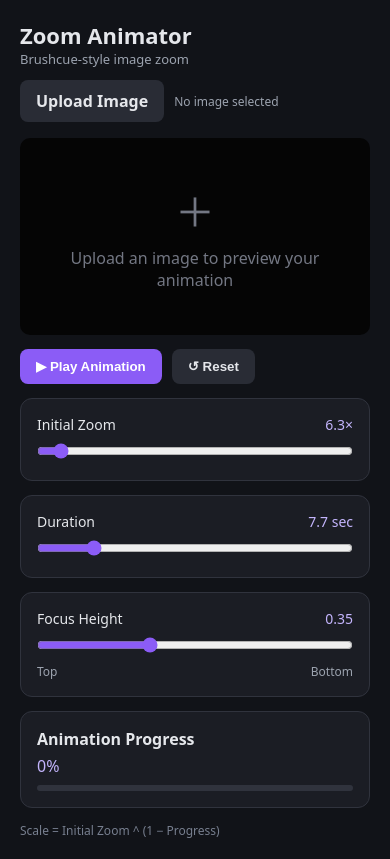
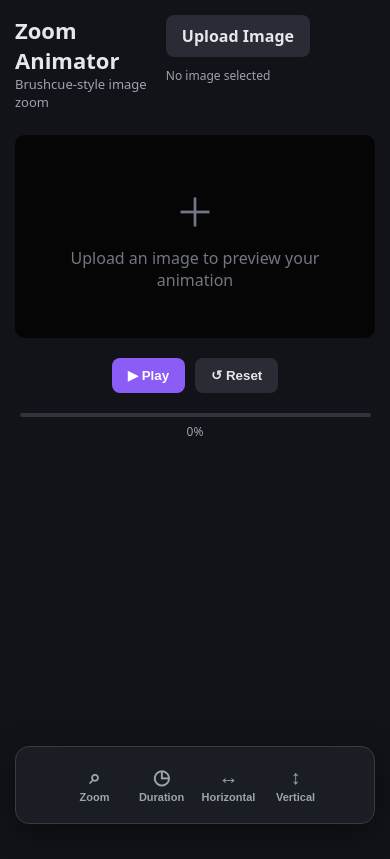
Before and after one commit to atomic12321/zoomything, a plain HTML site: page index.html in a window 390 px wide. Both pictures are taken after a click on the button "↺ Reset". Drawn offline with Linux system fonts and the light colour scheme.

Commit message:
Refactor index.html for improved layout and styling
Updated the HTML structure and styles for the Brushcue Zoom Animator application, enhancing layout and responsiveness.

```diff
--- a/index.html
+++ b/index.html
@@ -17,21 +17,27 @@
             color: #e5e7eb;
             font-family: system-ui, sans-serif;
             min-height: 100vh;
-            padding: 20px;
+            overflow-x: hidden;
         }
 
         .app {
-            max-width: 900px;
-            margin: auto;
+            width: 100%;
+            min-height: 100vh;
+            display: flex;
+            flex-direction: column;
+            align-items: center;
+            padding: 24px;
+            padding-bottom: 150px;
         }
 
         .header {
+            width: 100%;
+            max-width: 900px;
             display: flex;
             justify-content: space-between;
             align-items: center;
-            flex-wrap: wrap;
             gap: 12px;
-            margin-bottom: 16px;
+            margin-bottom: 24px;
         }
 
         .title {
@@ -62,11 +68,29 @@
             font-weight: 600;
             background: #292c35;
             color: #e5e7eb;
+            transition: background 0.2s;
+        }
+
+        .upload-label:hover {
+            background: #383b46;
         }
 
         .file-name {
             font-size: 12px;
             color: #9ca3af;
+            max-width: 180px;
+            overflow: hidden;
+            text-overflow: ellipsis;
+            white-space: nowrap;
+        }
+
+        /* Preview */
+
+        .preview-wrapper {
+            width: 100%;
+            display: flex;
+            justify-content: center;
+            align-items: center;
         }
 
         .preview {
@@ -74,7 +98,8 @@
             background: #050505;
             overflow: hidden;
             border-radius: 10px;
-            width: 100%;
+            width: min(600px, 90vw);
+            max-height: 55vh;
             aspect-ratio: 16 / 9;
             display: flex;
             align-items: center;
@@ -103,11 +128,12 @@
             margin-bottom: 8px;
         }
 
-        .buttons {
+        /* Playback */
+
+        .playback {
             display: flex;
             gap: 10px;
-            margin: 14px 0;
-            flex-wrap: wrap;
+            margin-top: 20px;
         }
 
         button {
@@ -116,6 +142,15 @@
             border-radius: 8px;
             padding: 10px 16px;
             font-weight: 600;
+            transition: background 0.2s, transform 0.15s;
+        }
+
+        button:hover {
+            filter: brightness(1.15);
+        }
+
+        button:active {
+            transform: scale(0.97);
         }
 
         .primary {
@@ -128,58 +163,14 @@
             color: #e5e7eb;
         }
 
-        button:hover {
-            filter: brightness(1.15);
-        }
-
-        .controls {
-            display: grid;
-            grid-template-columns: 1fr 1fr;
-            gap: 14px;
-        }
-
-        .panel {
-            background: #1b1d24;
-            border: 1px solid #30333d;
-            border-radius: 12px;
-            padding: 16px;
-        }
-
-        .label {
-            display: flex;
-            justify-content: space-between;
-            align-items: center;
-            margin-bottom: 8px;
-            font-size: 14px;
-        }
-
-        .value {
-            color: #c4b5fd;
-            font-variant-numeric: tabular-nums;
-        }
-
-        input[type="range"] {
-            width: 100%;
-            accent-color: #8b5cf6;
-            cursor: pointer;
-        }
-
-        .small {
-            font-size: 12px;
-            color: #9ca3af;
-        }
-
-        .range-labels {
-            display: flex;
-            justify-content: space-between;
-            margin-top: 5px;
-        }
+        /* Progress */
 
         .progress-container {
-            height: 6px;
+            width: min(600px, 90vw);
+            height: 4px;
             background: #30333d;
             border-radius: 6px;
-            margin-top: 8px;
+            margin-top: 20px;
             overflow: hidden;
         }
 
@@ -189,15 +180,155 @@
             background: #8b5cf6;
         }
 
-        .footer {
+        #progress-text {
             font-size: 12px;
-            color: #777f8f;
-            margin-top: 14px;
+            color: #9ca3af;
+            margin-top: 6px;
         }
 
-        @media (max-width: 600px) {
-            .controls {
-                grid-template-columns: 1fr;
+        /* Bottom toolbar */
+
+        .toolbar-container {
+            position: fixed;
+            bottom: 20px;
+            left: 50%;
+            transform: translateX(-50%);
+            width: min(500px, calc(100vw - 30px));
+            z-index: 100;
+        }
+
+        .settings-panel {
+            background: #1b1d24;
+            border: 1px solid #383b46;
+            border-radius: 14px;
+            padding: 18px;
+            margin-bottom: 10px;
+            display: none;
+            box-shadow: 0 10px 40px rgba(0, 0, 0, 0.4);
+            animation: panelOpen 0.18s ease;
+        }
+
+        .settings-panel.open {
+            display: block;
+        }
+
+        @keyframes panelOpen {
+            from {
+                opacity: 0;
+                transform: translateY(8px);
+            }
+
+            to {
+                opacity: 1;
+                transform: translateY(0);
+            }
+        }
+
+        .panel-header {
+            display: flex;
+            justify-content: space-between;
+            align-items: center;
+            margin-bottom: 14px;
+        }
+
+        .panel-title {
+            font-weight: 650;
+            font-size: 14px;
+        }
+
+        .panel-value {
+            color: #c4b5fd;
+            font-variant-numeric: tabular-nums;
+        }
+
+        .panel-close {
+            background: transparent;
+            color: #9ca3af;
+            font-size: 20px;
+            padding: 2px 8px;
+        }
+
+        input[type="range"] {
+            width: 100%;
+            accent-color: #8b5cf6;
+            cursor: pointer;
+        }
+
+        .range-labels {
+            display: flex;
+            justify-content: space-between;
+            font-size: 12px;
+            color: #9ca3af;
+            margin-top: 6px;
+        }
+
+        .toolbar {
+            display: flex;
+            justify-content: center;
+            align-items: center;
+            gap: 6px;
+            padding: 8px;
+            background: #1b1d24;
+            border: 1px solid #383b46;
+            border-radius: 14px;
+            box-shadow: 0 8px 30px rgba(0, 0, 0, 0.4);
+        }
+
+        .tool-button {
+            display: flex;
+            flex-direction: column;
+            align-items: center;
+            justify-content: center;
+            gap: 4px;
+            background: transparent;
+            color: #9ca3af;
+            border-radius: 10px;
+            width: 75px;
+            height: 60px;
+            padding: 6px;
+            transition: background 0.2s, color 0.2s;
+        }
+
+        .tool-button:hover {
+            background: #292c35;
+            color: white;
+        }
+
+        .tool-button.active {
+            background: #8b5cf6;
+            color: white;
+        }
+
+        .tool-icon {
+            font-size: 20px;
+            line-height: 1;
+        }
+
+        .tool-label {
+            font-size: 11px;
+            font-weight: 600;
+        }
+
+        @media (max-width: 500px) {
+            .app {
+                padding: 15px;
+                padding-bottom: 150px;
+            }
+
+            .header {
+                align-items: flex-start;
+            }
+
+            .toolbar {
+                gap: 2px;
+            }
+
+            .tool-button {
+                width: 65px;
+            }
+
+            .preview {
+                width: 95vw;
             }
         }
     </style>
@@ -207,6 +338,7 @@
 
 <div class="app">
 
+    <!-- Header -->
     <div class="header">
         <div>
             <div class="title">Zoom Animator</div>
@@ -227,6 +359,7 @@
     </div>
 
     <!-- Preview -->
+    <div class="preview-wrapper">
         <div class="preview" id="preview">
 
             <img id="image" alt="Preview">
@@ -237,11 +370,12 @@
             </div>
 
         </div>
+    </div>
 
-    <!-- Buttons -->
-    <div class="buttons">
+    <!-- Playback buttons -->
+    <div class="playback">
         <button id="play" class="primary">
-            ▶ Play Animation
+            ▶ Play
         </button>
 
         <button id="reset" class="secondary">
@@ -249,14 +383,25 @@
         </button>
     </div>
 
-    <!-- Controls -->
-    <div class="controls">
+    <!-- Progress -->
+    <div class="progress-container">
+        <div id="progress"></div>
+    </div>
 
-        <!-- Initial Zoom -->
-        <div class="panel">
-            <div class="label">
-                <span>Initial Zoom</span>
-                <span id="zoom-value" class="value">6.3×</span>
+    <div id="progress-text">
+        0%
+    </div>
+
+</div>
+
+<!-- Bottom toolbar -->
+<div class="toolbar-container">
+
+    <!-- Zoom Panel -->
+    <div class="settings-panel" id="panel-zoom">
+        <div class="panel-header">
+            <span class="panel-title">Initial Zoom</span>
+            <span class="panel-value" id="zoom-value">6.3×</span>
         </div>
 
         <input
@@ -269,11 +414,11 @@
         >
     </div>
 
-        <!-- Duration -->
-        <div class="panel">
-            <div class="label">
-                <span>Duration</span>
-                <span id="duration-value" class="value">7.7 sec</span>
+    <!-- Duration Panel -->
+    <div class="settings-panel" id="panel-duration">
+        <div class="panel-header">
+            <span class="panel-title">Duration</span>
+            <span class="panel-value" id="duration-value">7.7 sec</span>
         </div>
 
         <input
@@ -286,15 +431,38 @@
         >
     </div>
 
-        <!-- Focus Height -->
-        <div class="panel">
-            <div class="label">
-                <span>Focus Height</span>
-                <span id="focus-value" class="value">0.35</span>
+    <!-- Horizontal Focus Panel -->
+    <div class="settings-panel" id="panel-horizontal">
+        <div class="panel-header">
+            <span class="panel-title">Horizontal Focus</span>
+            <span class="panel-value" id="horizontal-value">0.50</span>
         </div>
 
         <input
-                id="focus"
+            id="horizontal"
+            type="range"
+            min="0"
+            max="1"
+            step="0.01"
+            value="0.5"
+        >
+
+        <div class="range-labels">
+            <span>Left</span>
+            <span>Center</span>
+            <span>Right</span>
+        </div>
+    </div>
+
+    <!-- Vertical Focus Panel -->
+    <div class="settings-panel" id="panel-vertical">
+        <div class="panel-header">
+            <span class="panel-title">Vertical Focus</span>
+            <span class="panel-value" id="vertical-value">0.35</span>
+        </div>
+
+        <input
+            id="vertical"
             type="range"
             min="0"
             max="1"
@@ -302,31 +470,36 @@
             value="0.35"
         >
 
-            <div class="small range-labels">
+        <div class="range-labels">
             <span>Top</span>
+            <span>Center</span>
             <span>Bottom</span>
         </div>
     </div>
 
-        <!-- Progress -->
-        <div class="panel">
-            <div style="font-weight:600;margin-bottom:5px;">
-                Animation Progress
-            </div>
+    <!-- Toolbar -->
+    <div class="toolbar">
 
-            <div id="progress-text" class="value">
-                0%
-            </div>
+        <button class="tool-button" data-panel="zoom">
+            <span class="tool-icon">⌕</span>
+            <span class="tool-label">Zoom</span>
+        </button>
 
-            <div class="progress-container">
-                <div id="progress"></div>
-            </div>
-        </div>
+        <button class="tool-button" data-panel="duration">
+            <span class="tool-icon">◷</span>
+            <span class="tool-label">Duration</span>
+        </button>
 
-    </div>
+        <button class="tool-button" data-panel="horizontal">
+            <span class="tool-icon">↔</span>
+            <span class="tool-label">Horizontal</span>
+        </button>
 
-    <div class="footer">
-        Scale = Initial Zoom ^ (1 − Progress)
+        <button class="tool-button" data-panel="vertical">
+            <span class="tool-icon">↕</span>
+            <span class="tool-label">Vertical</span>
+        </button>
+
     </div>
 
 </div>
@@ -338,9 +511,12 @@
     const placeholder = document.getElementById("placeholder");
 
     const fileInput = document.getElementById("file");
+
     const zoomInput = document.getElementById("zoom");
     const durationInput = document.getElementById("duration");
-    const focusInput = document.getElementById("focus");
+
+    const horizontalInput = document.getElementById("horizontal");
+    const verticalInput = document.getElementById("vertical");
 
     const playButton = document.getElementById("play");
     const resetButton = document.getElementById("reset");
@@ -351,6 +527,8 @@
     // Settings
     let initialZoom = 6.3;
     let duration = 7.7;
+
+    let focusX = 0.5;
     let focusY = 0.35;
 
     // Animation state
@@ -359,14 +537,61 @@
     let imageLoaded = false;
     let currentProgress = 0;
 
-    // Image URL
     let uploadedUrl = null;
 
-    // Update slider labels
+    // Toolbar
+    const toolbarButtons =
+        document.querySelectorAll(".tool-button");
+
+    const settingsPanels =
+        document.querySelectorAll(".settings-panel");
+
+    let activePanel = null;
+
+    // Toggle toolbar panels
+    toolbarButtons.forEach(button => {
+        button.addEventListener("click", () => {
+            const panelName = button.dataset.panel;
+
+            // Clicking the currently open panel closes it
+            if (activePanel === panelName) {
+                closePanels();
+                return;
+            }
+
+            // Close existing panel
+            closePanels();
+
+            // Open selected panel
+            activePanel = panelName;
+
+            document
+                .getElementById("panel-" + panelName)
+                .classList.add("open");
+
+            button.classList.add("active");
+        });
+    });
+
+    function closePanels() {
+        activePanel = null;
+
+        settingsPanels.forEach(panel => {
+            panel.classList.remove("open");
+        });
+
+        toolbarButtons.forEach(button => {
+            button.classList.remove("active");
+        });
+    }
+
+    // Update labels
     function updateLabels() {
         initialZoom = Number(zoomInput.value);
         duration = Number(durationInput.value);
-        focusY = Number(focusInput.value);
+
+        focusX = Number(horizontalInput.value);
+        focusY = Number(verticalInput.value);
 
         document.getElementById("zoom-value").textContent =
             initialZoom.toFixed(1) + "×";
@@ -374,11 +599,14 @@
         document.getElementById("duration-value").textContent =
             duration.toFixed(1) + " sec";
 
-        document.getElementById("focus-value").textContent =
+        document.getElementById("horizontal-value").textContent =
+            focusX.toFixed(2);
+
+        document.getElementById("vertical-value").textContent =
             focusY.toFixed(2);
     }
 
-    // Render animation frame
+    // Render
     function render(progress) {
         if (!imageLoaded) return;
 
@@ -386,28 +614,28 @@
 
         currentProgress = progress;
 
-        // Brushcue zoom formula
+        // Zoom calculation
         const scale = Math.pow(
             initialZoom,
             1 - progress
         );
 
-        // Image bounds
+        // Preview dimensions
         const width = preview.clientWidth;
         const height = preview.clientHeight;
 
-        // Translation
+        // Horizontal and vertical translation
         const translateX =
-            (width * (1 - scale)) / 2;
+            width * focusX * (1 - scale);
 
         const translateY =
             height * focusY * (1 - scale);
 
-        // Apply transform
+        // Apply transformation
         image.style.transform =
             `translate(${translateX}px, ${translateY}px) scale(${scale})`;
 
-        // Progress UI
+        // Progress
         progressBar.style.width =
             (progress * 100) + "%";
 
@@ -423,13 +651,13 @@
         }
     }
 
-    // Reset
+    // Reset animation
     function resetAnimation() {
         stopAnimation();
 
         startTime = null;
 
-        playButton.textContent = "▶ Play Animation";
+        playButton.textContent = "▶ Play";
 
         render(0);
     }
@@ -454,12 +682,11 @@
         } else {
             animationFrame = null;
 
-            playButton.textContent =
-                "↻ Replay Animation";
+            playButton.textContent = "↻ Replay";
         }
     }
 
-    // Play
+    // Play animation
     playButton.addEventListener("click", () => {
         if (!imageLoaded) {
             fileInput.click();
@@ -484,12 +711,11 @@
     });
 
     // Upload image
-    fileInput.addEventListener("change", (event) => {
+    fileInput.addEventListener("change", event => {
         const file = event.target.files[0];
 
         if (!file) return;
 
-        // Clean up old image URL
         if (uploadedUrl) {
             URL.revokeObjectURL(uploadedUrl);
         }
@@ -504,7 +730,6 @@
 
             placeholder.style.display = "none";
 
-            // Match preview aspect ratio to image
             preview.style.aspectRatio =
                 `${image.naturalWidth}/${image.naturalHeight}`;
 
@@ -518,11 +743,15 @@
     });
 
     // Slider updates
-    [zoomInput, durationInput, focusInput].forEach(input => {
+    [
+        zoomInput,
+        durationInput,
+        horizontalInput,
+        verticalInput
+    ].forEach(input => {
         input.addEventListener("input", () => {
             updateLabels();
 
-            // Update preview if not currently playing
             if (animationFrame === null) {
                 render(currentProgress);
             }
```
Lines whose indentation alone changed are shown as unchanged.
